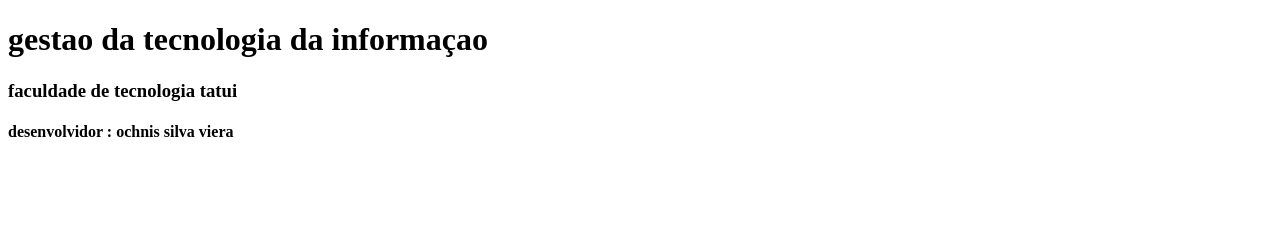
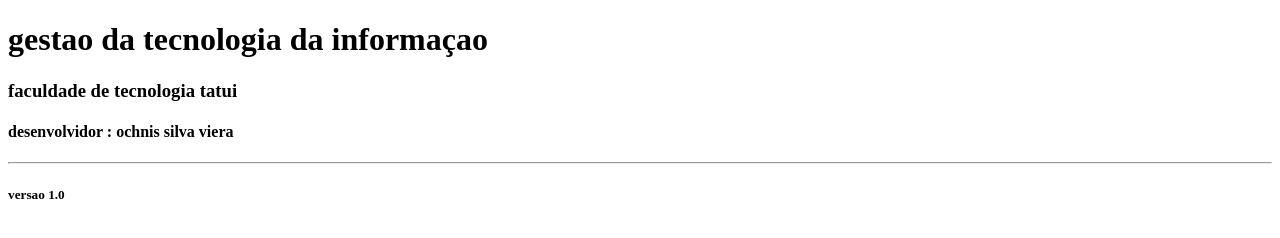
Before and after one commit to lordemaico/fti-, a plain HTML site: page index.html in a window 1280 px wide. Drawn offline with Linux system fonts and the light colour scheme.

Commit message:
maico legal

```diff
--- a/index.html
+++ b/index.html
@@ -9,5 +9,7 @@
     <h1>gestao da tecnologia da informaçao</h1>
     <H3>faculdade de tecnologia tatui </H3>
     <h4>desenvolvidor : ochnis silva viera </h4>
+    <hr>
+    <h5> versao 1.0</h5>
 </body>
 </html>
```
